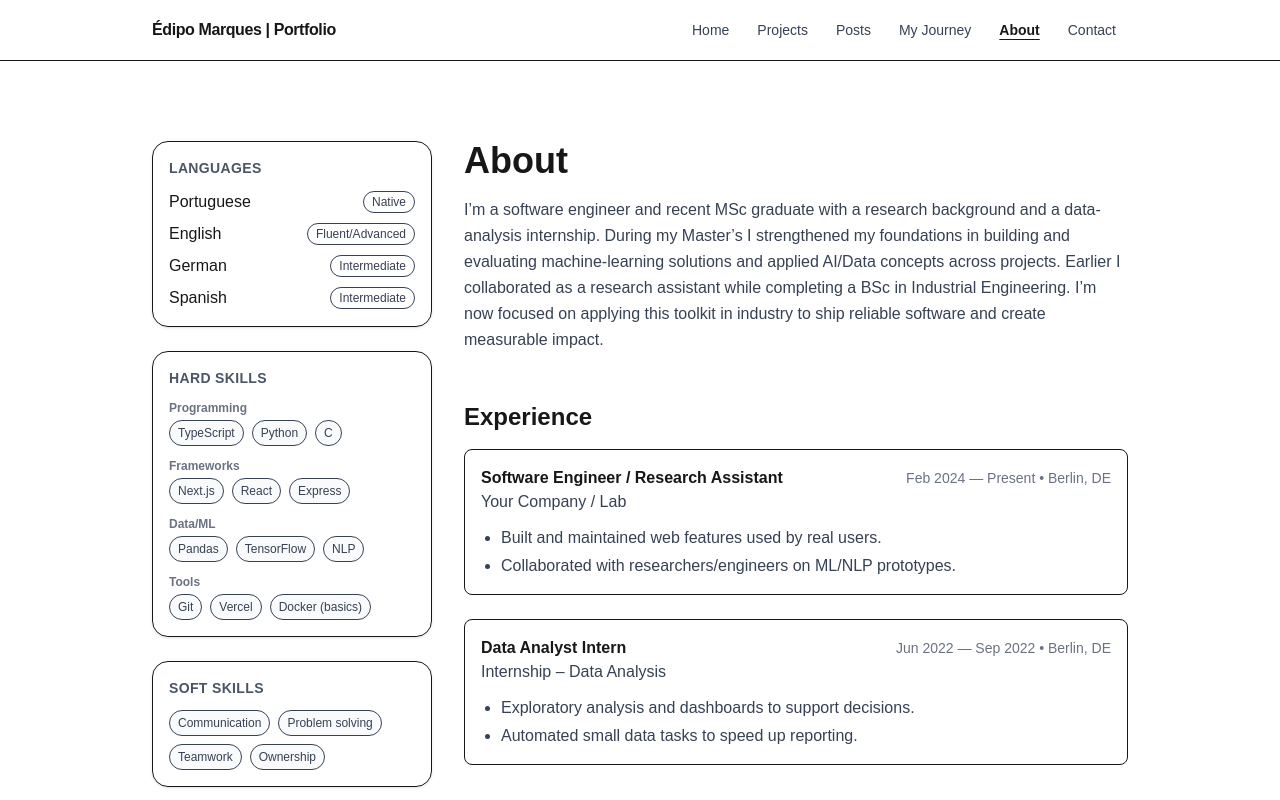
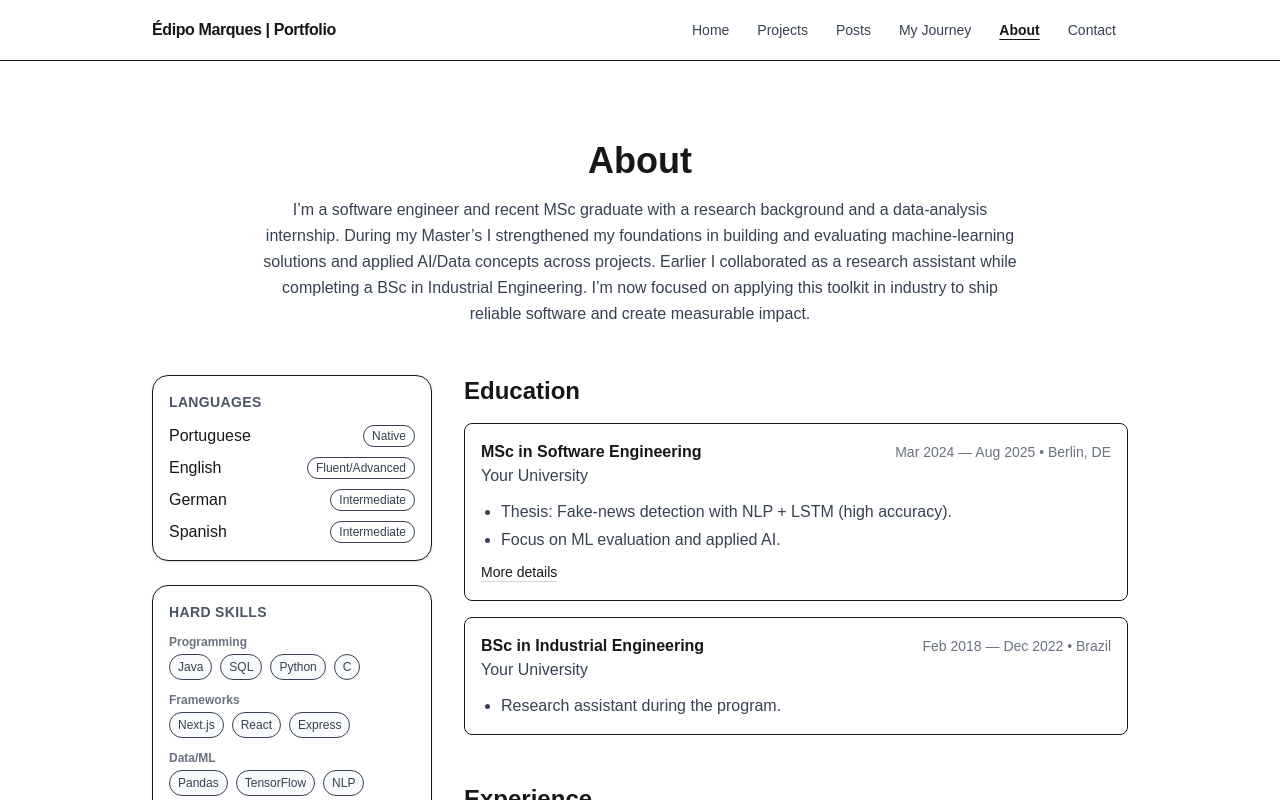
Before and after one commit to EdipoMarques/portfolio, a Next.js app: page /about in a window 1280 px wide. Shown: the top 800 px of the page. Built offline with nearby package versions, Linux system fonts and the light colour scheme.

Commit message:
certsdata

```diff
--- a/app/about/page.tsx
+++ b/app/about/page.tsx
@@ -1,10 +1,10 @@
 // app/about/page.tsx
 import Link from "next/link";
-import Image from "next/image";
 import ProfileSidebar from "../components/ProfileSidebar";
 import { hobbies } from "../data/hobbies";
+import { education } from "../data/education"; // mantém
 
-// Types locais (mantém como estavam, se você já tinha)
+// Types locais
 type Work = {
   company: string;
   role: string;
@@ -21,7 +21,7 @@ type Academic = {
   tags?: string[];
 };
 
-// Seus dados (ajuste/extraia para data/ se preferir)
+// Seus dados
 const work: Work[] = [
   {
     company: "Your Company / Lab",
@@ -48,8 +48,7 @@ const work: Work[] = [
 
 const academic: Academic[] = [
   {
-    title:
-      "MSc Thesis — Retrieval-Augmented Generation for Customer Support",
+    title: "MSc Thesis — Retrieval-Augmented Generation for Customer Support",
     year: 2025,
     link: "/posts/master-thesis-finished",
     summary:
@@ -92,15 +91,63 @@ export default function AboutPage() {
 
   return (
     <main className="mx-auto max-w-5xl px-6 pt-20 pb-24">
-      {/* Grid com sidebar à esquerda no desktop */}
-      <div className="grid gap-8 lg:grid-cols-[280px_1fr]">
-        {/* Sidebar */}
+      {/* Cabeçalho centralizado fora do grid */}
+      <header className="text-center">
+        <h1 className="text-4xl font-bold">About</h1>
+        <p className="mx-auto mt-4 max-w-3xl text-gray-700 leading-relaxed">
+          {bio}
+        </p>
+      </header>
+
+      {/* Agora iniciamos o grid: sidebar à esquerda e conteúdo à direita.
+          Como o título/bio ficaram fora, a sidebar começa alinhada a Education. */}
+      <div className="mt-12 grid gap-8 lg:grid-cols-[280px_1fr]">
+        {/* Sidebar (continua sticky, mas “começa” mais abaixo) */}
         <ProfileSidebar />
 
-        {/* Conteúdo principal (o que você já tinha) */}
+        {/* Conteúdo principal */}
         <div>
-          <h1 className="text-4xl font-bold">About</h1>
-          <p className="mt-4 text-gray-700 leading-relaxed">{bio}</p>
+          {/* Education — no topo desta coluna */}
+          <section className="mt-0">
+            <h2 className="text-2xl font-semibold text-center lg:text-left">
+              Education
+            </h2>
+            <div className="mt-4 grid gap-4">
+              {education.map((e) => (
+                <div key={e.id} className="rounded-lg border p-4">
+                  <div className="flex flex-col sm:flex-row sm:items-baseline sm:justify-between gap-1">
+                    <div>
+                      <h3 className="font-semibold">{e.degree}</h3>
+                      <p className="text-gray-700">{e.school}</p>
+                    </div>
+                    <p className="text-sm text-gray-500">
+                      {fmtRange(e.startISO, e.endISO)}
+                      {e.location ? ` • ${e.location}` : ""}
+                    </p>
+                  </div>
+
+                  {e.highlights?.length ? (
+                    <ul className="mt-3 list-disc pl-5 text-gray-700 space-y-1">
+                      {e.highlights.map((h, i) => (
+                        <li key={i}>{h}</li>
+                      ))}
+                    </ul>
+                  ) : null}
+
+                  {e.link && (
+                    <div className="mt-2">
+                      <Link
+                        href={e.link}
+                        className="text-sm underline decoration-gray-300 underline-offset-4 hover:opacity-80"
+                      >
+                        More details
+                      </Link>
+                    </div>
+                  )}
+                </div>
+              ))}
+            </div>
+          </section>
 
           {/* Experience */}
           <section className="mt-12">
@@ -182,7 +229,7 @@ export default function AboutPage() {
             </p>
             <div className="mt-3">
               <Link
-                href="/resume.pdf" // coloque o arquivo em /public/resume.pdf
+                href="/resume.pdf"
                 target="_blank"
                 className="inline-flex items-center rounded-lg border px-4 py-2 hover:bg-gray-50"
               >
@@ -191,7 +238,7 @@ export default function AboutPage() {
             </div>
           </section>
 
-          {/* Hobbies — fica no final */}
+          {/* Hobbies — final da página */}
           <section className="mt-16">
             <h2 className="text-2xl font-semibold">Hobbies</h2>
             <div className="mt-4 grid gap-4 sm:grid-cols-2">
--- /dev/null
+++ b/app/data/education.ts
@@ -0,0 +1,38 @@
+// app/data/education.ts
+export type Education = {
+  id: string;
+  school: string;
+  degree: string;      // ex.: "MSc in Software Engineering"
+  startISO: string;    // "YYYY-MM-DD"
+  endISO?: string;     // se atual, deixe sem
+  location?: string;
+  highlights?: string[]; // bullets curtas (tese, áreas, prêmios)
+  link?: string;         // link para tese/post/uni
+};
+
+export const education: Education[] = [
+  {
+    id: "msc",
+    school: "Your University",
+    degree: "MSc in Software Engineering",
+    startISO: "2024-03-01",
+    endISO: "2025-08-31",
+    location: "Berlin, DE",
+    highlights: [
+      "Thesis: Fake-news detection with NLP + LSTM (high accuracy).",
+      "Focus on ML evaluation and applied AI.",
+    ],
+    link: "/posts/master-thesis-finished",
+  },
+  {
+    id: "bsc",
+    school: "Your University",
+    degree: "BSc in Industrial Engineering",
+    startISO: "2018-02-01",
+    endISO: "2022-12-01",
+    location: "Brazil",
+    highlights: [
+      "Research assistant during the program.",
+    ],
+  },
+];
--- a/app/data/profile.ts
+++ b/app/data/profile.ts
@@ -26,28 +26,28 @@ export const languages: Language[] = [
 ];
 
 export const hardSkills: SkillGroup[] = [
-  { group: "Programming", items: ["TypeScript", "Python", "C"] },
+  { group: "Programming", items: ["Java", "SQL", "Python", "C"] },
   { group: "Frameworks", items: ["Next.js", "React", "Express"] },
   { group: "Data/ML", items: ["Pandas", "TensorFlow", "NLP"] },
-  { group: "Tools", items: ["Git", "Vercel", "Docker (basics)"] },
+  { group: "Tools", items: ["Git", "Vercel"] },
 ];
 
 export const softSkills: string[] = [
   "Communication",
   "Problem solving",
   "Teamwork",
-  "Ownership",
+  "Ownership Mindset",
   // adicione outras
 ];
 
 export const certifications: Certification[] = [
   // Exemplo — substitua pelos seus
   {
-    id: "aws-cloud-practitioner",
-    title: "AWS Certified Cloud Practitioner",
-    issuer: "AWS",
+    id: "IBM-data-practitioner",
+    title: "Data Analysis with Python",
+    issuer: "IBM",
     year: 2024,
-    file: "/certs/aws-cloud-practitioner.pdf", // coloque o PDF em /public/certs/
+    file: "/certs/ibm-data-practitioner.pdf", // coloque o PDF em /public/certs/
   },
   // { id: "coursera-ml", title: "Machine Learning Specialization", issuer: "Coursera/Stanford", year: 2023, file: "/certs/ml-specialization.pdf" },
 ];
```
Also changed, not shown: 1 other file (tests, documents, lock files or other folders).
